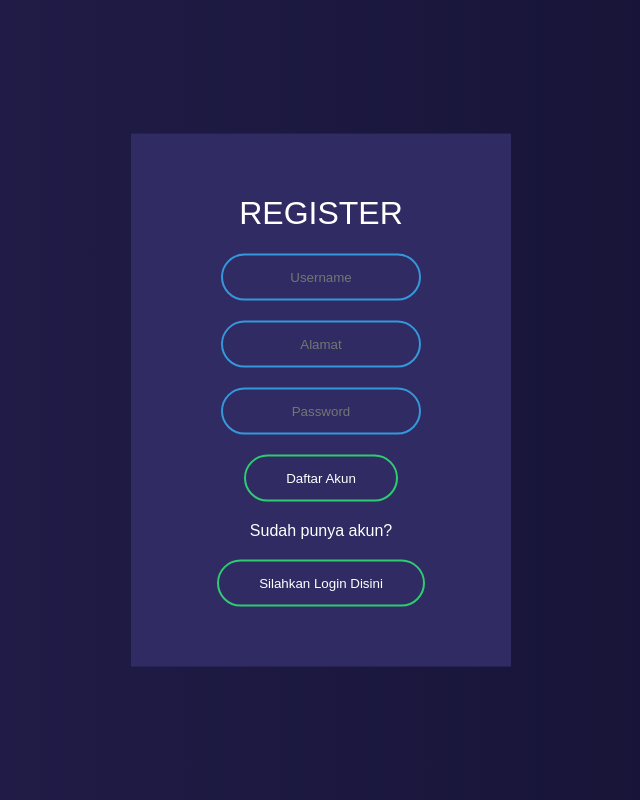
After one commit to syehfi/Vape, a CodeIgniter app: page /database/register in a window 1280 px wide. The commit adds this page. Shown: the whole page, without its empty margins (319-959 px from the left). Run offline with CodeIgniter, Linux system fonts and the light colour scheme.

Commit message:
Register Page

```diff
--- /dev/null
+++ b/application/controllers/Register.php
@@ -0,0 +1,20 @@
+<?php
+
+
+defined('BASEPATH') OR exit('No direct script access allowed');
+
+class Register extends CI_Controller {
+
+    public function index()
+    {
+        $this->load->helper('url');
+        $this->load->view('login/register');
+
+    }
+
+}
+
+/* End of file Register.php */
+
+
+?>
--- a/application/views/Login/index.php
+++ b/application/views/Login/index.php
@@ -1,4 +1,5 @@
 <link rel="stylesheet" href="<?= base_url(); ?>assets/css/login.css">
+<title>Login</title>
 <body>
 
   <form class="box" action="" method="post">
@@ -7,7 +8,7 @@
     <input type="password" name="" placeholder="Password">
     <input type="submit" name="" value="Login">
     <p style="color: white; margin-top: 10px;">Belum punya akun? </p>
-    <button class="sign-up"><a href="">Daftar Disini!</a></button>
+    <button class="sign-up"><a href="<?= base_url(); ?>register">Daftar Disini!</a></button>
   </form>
 </body>
 
--- /dev/null
+++ b/application/views/Login/register.php
@@ -0,0 +1,16 @@
+<link rel="stylesheet" href="<?= base_url(); ?>assets/css/login.css">
+<title>Register</title>
+<body>
+
+  <form class="box" action="" method="post">
+    <h1>Register</h1>
+    <input type="text" name="" placeholder="Username">
+    <input type="text" name="" placeholder="Alamat">
+    <input type="password" name="" placeholder="Password">
+    <input type="submit" name="" value="Daftar Akun">
+    <p style="color: white; margin-top: 10px;">Sudah punya akun? </p>
+    <button class="sign-up"><a href="<?= base_url(); ?>login">Silahkan Login Disini</a></button>
+  </form>
+</body>
+
+</html>
--- a/assets/css/login.css
+++ b/assets/css/login.css
@@ -73,19 +73,17 @@ body {
   }
 
   .sign-up{
+    background: none;
     display: block;
     margin: 20px auto;
     text-align: center;
     border: 2px solid #2ecc71;
     padding: 14px 40px;
-    outline: none;
-    color: white;
     border-radius: 24px;
-    transition: 0.25s;
-    cursor: pointer;
   }
 
   .sign-up a{
+      color: white;
       text-decoration: none;
   }
 
```
